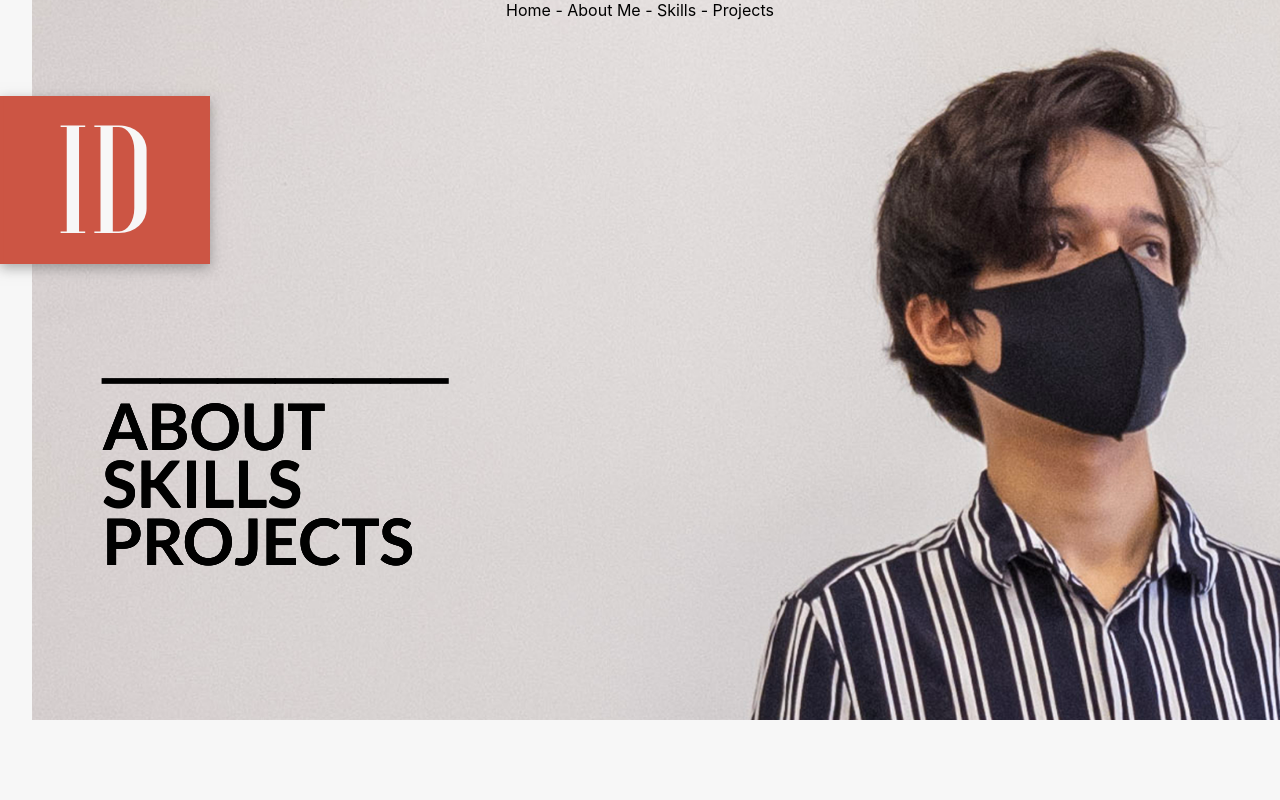
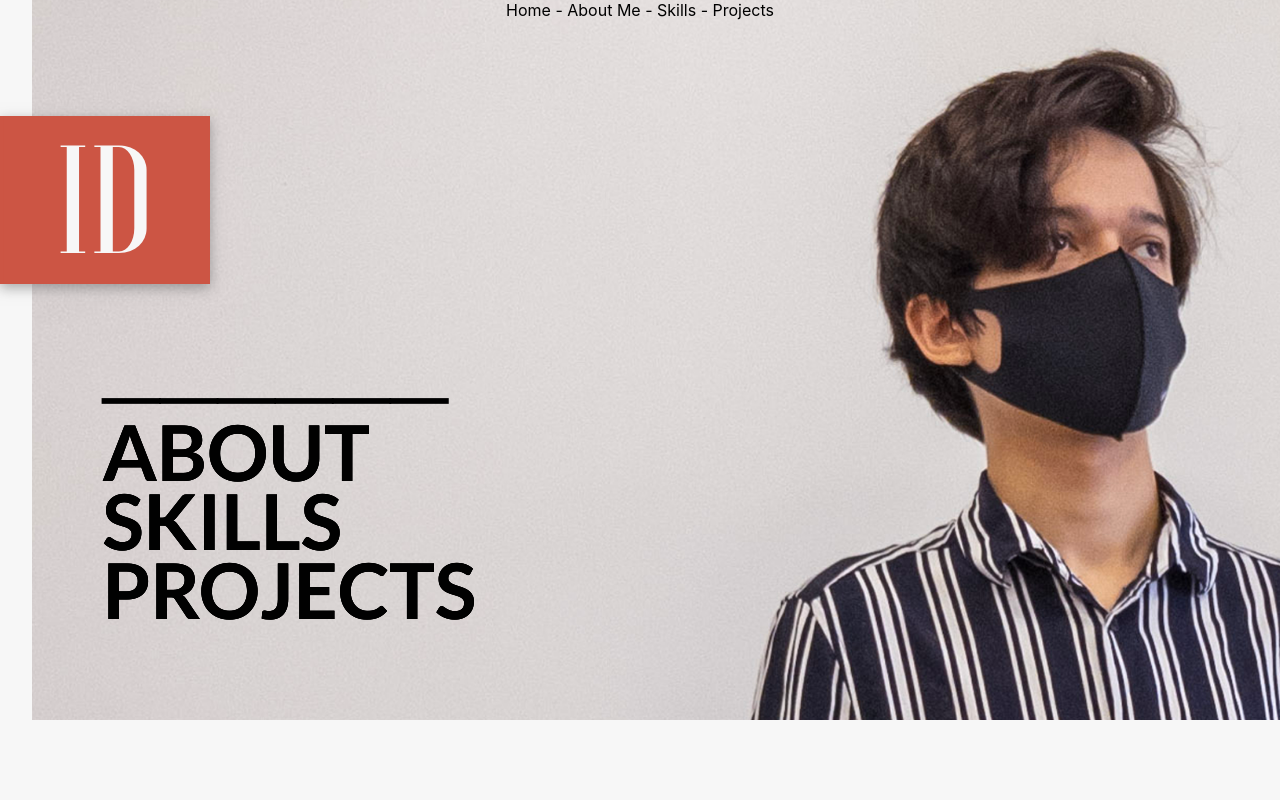
Before and after one commit to IanDab47/portfolio, a Next.js app: page / in a window 1280 px wide. Shown: the top 800 px of the page. Built offline with nearby package versions, Linux system fonts and the light colour scheme.

Commit message:
fixes toc menu

```diff
--- /dev/null
+++ b/components/modeSwitch.js
@@ -0,0 +1,9 @@
+export default function ModeSwitch() {
+  return (
+    <div>
+      <img
+        src=""
+      />
+    </div>
+  )
+}
--- a/pages/index.js
+++ b/pages/index.js
@@ -11,6 +11,7 @@ import styles from '../styles/Home.module.css'
 
 // Components
 import Loading from '../components/loading'
+import ModeSwitch from '../components/modeSwitch'
 import About from '../components/about'
 
 export default function Home() {
@@ -76,6 +77,8 @@ export default function Home() {
         <link rel="icon" href="/favicon.ico" />
       </Head>
 
+      <ModeSwitch />
+
       <div className={`${styles.center} ${styles.cover} ${loadPage}`} style={{position: 'absolute'}}>
         <Loading
           killLoad={killLoad}
--- a/styles/Home.module.css
+++ b/styles/Home.module.css
@@ -93,8 +93,7 @@
   overflow-x: clip;
   overflow-y: visible;
   width: 100vw;
-  min-height: 50vh;
-  max-height: 100vh;
+  min-height: 100vh;
   scroll-snap-type: block;
   z-index: 10;
   margin-bottom: 8rem;
@@ -182,7 +181,7 @@
   position: relative;
   width: max-content;
   font-family: lato, sans-serif;
-  font-size: clamp(3.5rem, 5vw, 90rem); font-weight: bold; text-transform: uppercase;
+  font-size: clamp(3.5rem, 6vw, 90rem); font-weight: bold; text-transform: uppercase;
   color: var(--fnt-main);
   line-height: .3em;
   user-select: none;
@@ -190,7 +189,7 @@
 }
 
 .heroBg > div > a:is(:hover, :focus, :active) {
-  font-size: clamp(3.5rem, 8vw, 90rem);
+  font-size: clamp(4.0rem, 9vw, 90rem);
   color: var(--fnt-act-2);
   z-index: 1;
 }
@@ -208,7 +207,7 @@
 
 .heroBg > div > a:is(:hover, :focus, :active)::before {
   color: var(--fnt-act-1);
-  transform: translateY(250%);
+  transform: translateY(275%);
   transition: transform 80ms cubic-bezier(.1,.8,.2,1) 40ms;
 }
 
@@ -226,6 +225,7 @@
 .heroBg > div > a:is(:hover, :focus, :active)::after {
   color: var(--fnt-act-3);
   margin-top: 1em;
+  transform: translateY(-80%);
   transition: margin-top 80ms cubic-bezier(.1,.8,.2,1) 80ms;
 }
 
```
